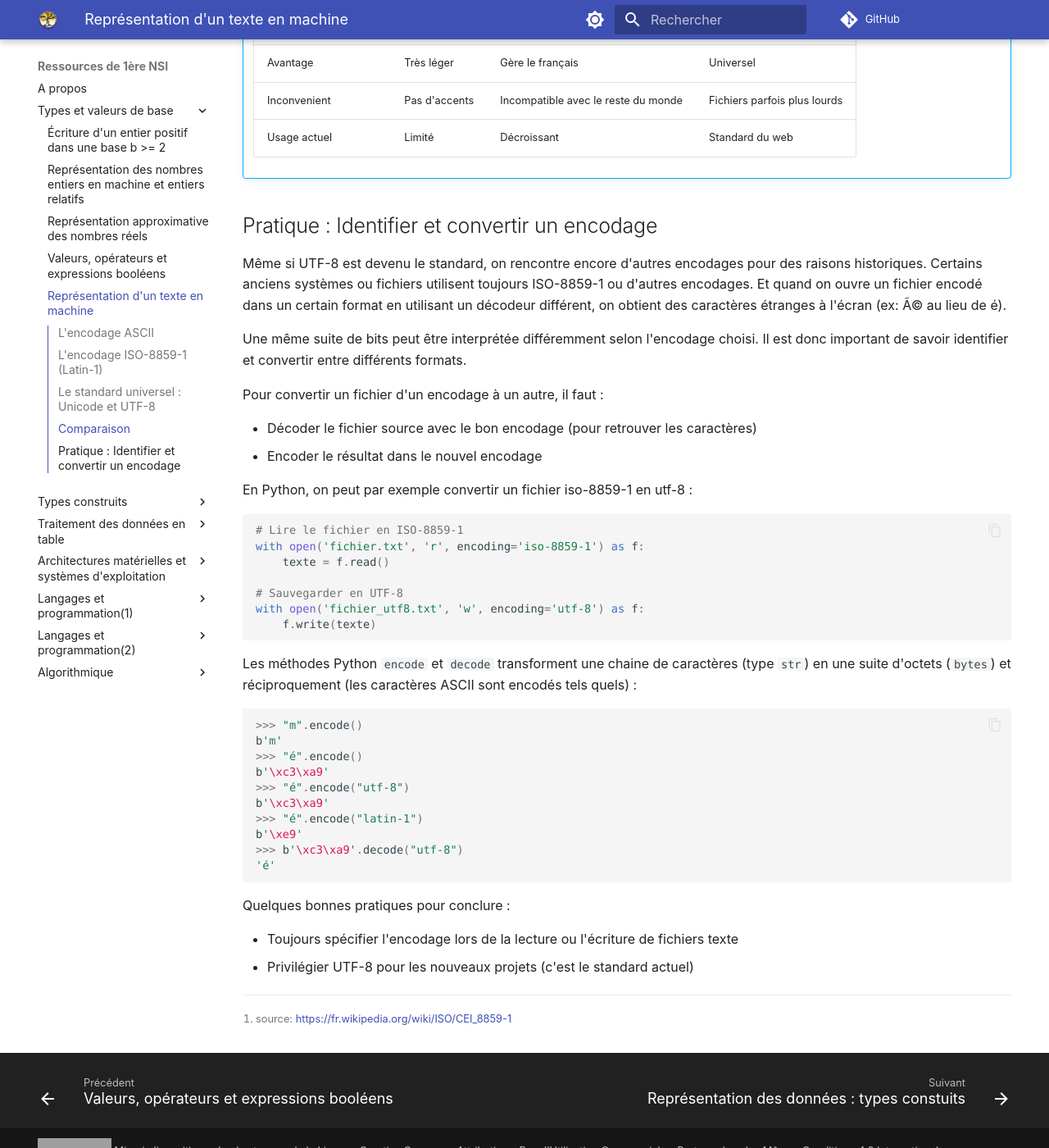
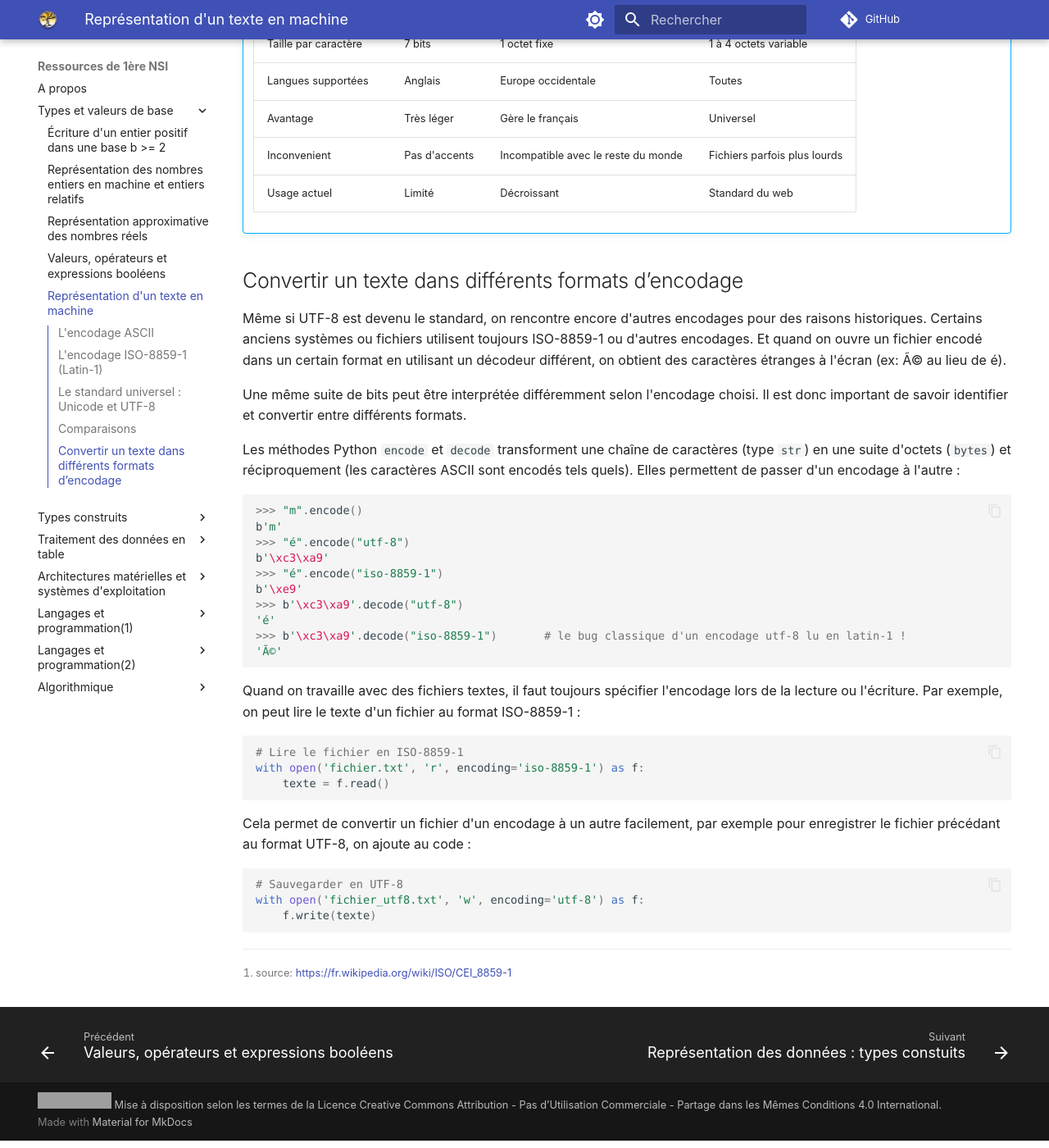
Before and after one commit to fab-perez/NSI-1, an MkDocs documentation site: the page built from docs/types-et-valeurs-de-base/5-representation-texte.md, in a window 1280 px wide and 1400 px high, scrolled down 4980 px. Shown: the whole window at 82% size. Built offline with MkDocs 1.6.1 and Material for MkDocs 9.7.7, drawn with Linux system fonts in a browser that asks for light colours; comment, search, counter and statistics services are not loaded; some of the changed text lies outside the part shown; grey boxes are pictures that could not be loaded.

Commit message:
Add files via upload

````diff
--- a/docs/types-et-valeurs-de-base/5-representation-texte.md
+++ b/docs/types-et-valeurs-de-base/5-representation-texte.md
@@ -16,8 +16,8 @@
     - Les signes de ponctuation courants.
     - Des caractères spéciaux (tabulation, nouvelle ligne, etc.) et des caractères de contrôle non imprimables pour des protocole de communication et des contrôles de périphériques (Fin de transmission, etc. ).
 
-Le tableau suivant montre l’encodage des 127 caractères ASCII :
-![Table des 127 caractères ASCII](assets/5-ascii-table.png){width=100%}
+Le tableau suivant montre l’encodage des 128 caractères ASCII :
+![Table des 128 caractères ASCII](assets/5-ascii-table.png){width=100%}
 
 
 
@@ -54,7 +54,39 @@
 - Les émojis.
 - Des symboles mathématiques, musicaux, etc.
 
-Chaque point de code s'écrit sous la forme U+xxxx où chaque chiffre x est un caractère hexadécimal avec au moins quatre chiffres. LEs points de code vont de U+0000 à U+10FFFF.
+Chaque point de code s'écrit sous la forme U+xxxx où chaque chiffre x est un caractère hexadécimal avec au moins quatre chiffres. Les points de code vont de U+0000 à U+10FFFF.
+
+
+En Python, la fonction `ord` renvoie le code Unicode d'un caractère en décimal :
+
+``` python
+>>> ord('é')
+233
+>>> ord('€')
+8364
+```
+
+et inversement, la fonction `chr` renvoie le caractère d'un point de code :
+
+``` python
+>>> chr(233)
+'é'
+>>> chr(0xE9)
+'é'
+>>> chr(0x1F60B)
+'😋'
+```
+
+Les opérateurs de comparaison entre caractères `==`, `<` et `>` comparent les points de code dans l'ordre lexicographique (ou « ordre du dictionnaire »).
+
+``` python
+>>> 'a' < 'A'
+False
+>>> '12' < '2'
+True
+```
+
+
 
 En séparant le point de code (le sens) de l'encodage (le stockage), Unicode permet de représenter tous les systèmes d'écriture du monde dans un seul standard. Il existe plusieurs encodages pour la table Unicode :
 
@@ -102,40 +134,10 @@
 3.  Efficacité : les textes en langues occidentales restent compacts car les caractères courants utilisent peu d'octets.
 4.  Standard : C'est le standard du Web aujourd'hui.
 
+C'est l'encodage qu'il est actuellement recommandé d'utiliser.
 
 
-En Python, la fonction `ord` renvoie le code Unicode d'un caractère :
-
-``` python
->>> ord('é')
-233
->>> ord('€')
-8364
-```
-
-et inversement, la fonction `chr` renvoie le caracère d'un point de code :
-
-``` python
->>> chr(233)
-'é'
->>> chr(0xE9)
-'é'
->>> chr(0x1F60B)
-'😋'
-```
-
-Les opérateurs de comparaison entre caractères==, < et > comparent les points de code.
-
-``` python
->>> 'a' < 'A'
-False
->>> '12' < '2'
-True
-```
-
-
-## Comparaison
-
+## Comparaisons
 
 
 !!! abstract "Cours"
@@ -152,48 +154,40 @@
 
 
 
-## Pratique : Identifier et convertir un encodage
+## Convertir un texte dans différents formats d’encodage
 
 Même si UTF-8 est devenu le standard, on rencontre encore d'autres encodages pour des raisons historiques. Certains anciens systèmes ou fichiers utilisent toujours ISO-8859-1 ou d'autres encodages. Et quand on ouvre un fichier encodé dans un certain format en utilisant un décodeur différent, on obtient des caractères étranges à l'écran (ex: Ã© au lieu de é).
 
 Une même suite de bits peut être interprétée différemment selon l'encodage choisi. Il est donc important de savoir identifier et convertir entre différents formats.
 
 
-Pour convertir un fichier d'un encodage à un autre, il faut :
+Les méthodes Python `encode` et `decode` transforment une chaîne de caractères (type `str`) en une suite d'octets (`bytes`) et réciproquement (les caractères ASCII sont encodés tels quels). Elles permettent de passer d'un encodage à l'autre  :
 
-- Décoder le fichier source avec le bon encodage (pour retrouver les caractères)
-- Encoder le résultat dans le nouvel encodage
+``` python
+>>> "m".encode()
+b'm'
+>>> "é".encode("utf-8")
+b'\xc3\xa9'
+>>> "é".encode("iso-8859-1")
+b'\xe9'
+>>> b'\xc3\xa9'.decode("utf-8")
+'é'
+>>> b'\xc3\xa9'.decode("iso-8859-1")       # le bug classique d'un encodage utf-8 lu en latin-1 !
+'Ã©'
+```
 
-
-En Python, on peut par exemple convertir un fichier iso-8859-1 en utf-8 :
+Quand on travaille avec des fichiers textes, il faut toujours spécifier l'encodage lors de la lecture ou l'écriture. Par exemple, on peut lire le texte d'un fichier au format ISO-8859-1 :
 
 ```Python
 # Lire le fichier en ISO-8859-1
 with open('fichier.txt', 'r', encoding='iso-8859-1') as f:
     texte = f.read()
+```
+Cela permet de convertir un fichier d'un encodage à un autre facilement, par exemple pour enregistrer le fichier précédant au format UTF-8, on ajoute au code :
 
+
+```Python
 # Sauvegarder en UTF-8
 with open('fichier_utf8.txt', 'w', encoding='utf-8') as f:
     f.write(texte)
 ```
-
-
-Les méthodes Python `encode` et `decode` transforment une chaine de caractères (type `str`) en une suite d'octets (`bytes`) et réciproquement (les caractères ASCII sont encodés tels quels)  :
-
-``` python
->>> "m".encode()
-b'm'
->>> "é".encode()
-b'\xc3\xa9'
->>> "é".encode("utf-8")
-b'\xc3\xa9'
->>> "é".encode("latin-1")
-b'\xe9'
->>> b'\xc3\xa9'.decode("utf-8")
-'é'
-```
-
-Quelques bonnes pratiques pour conclure :
-
-- Toujours spécifier l'encodage lors de la lecture ou l'écriture de fichiers texte
-- Privilégier UTF-8 pour les nouveaux projets (c'est le standard actuel)
````
Also changed, not shown: other parts of docs/types-et-valeurs-de-base/5-representation-texte.md (+3 -3 lines).
